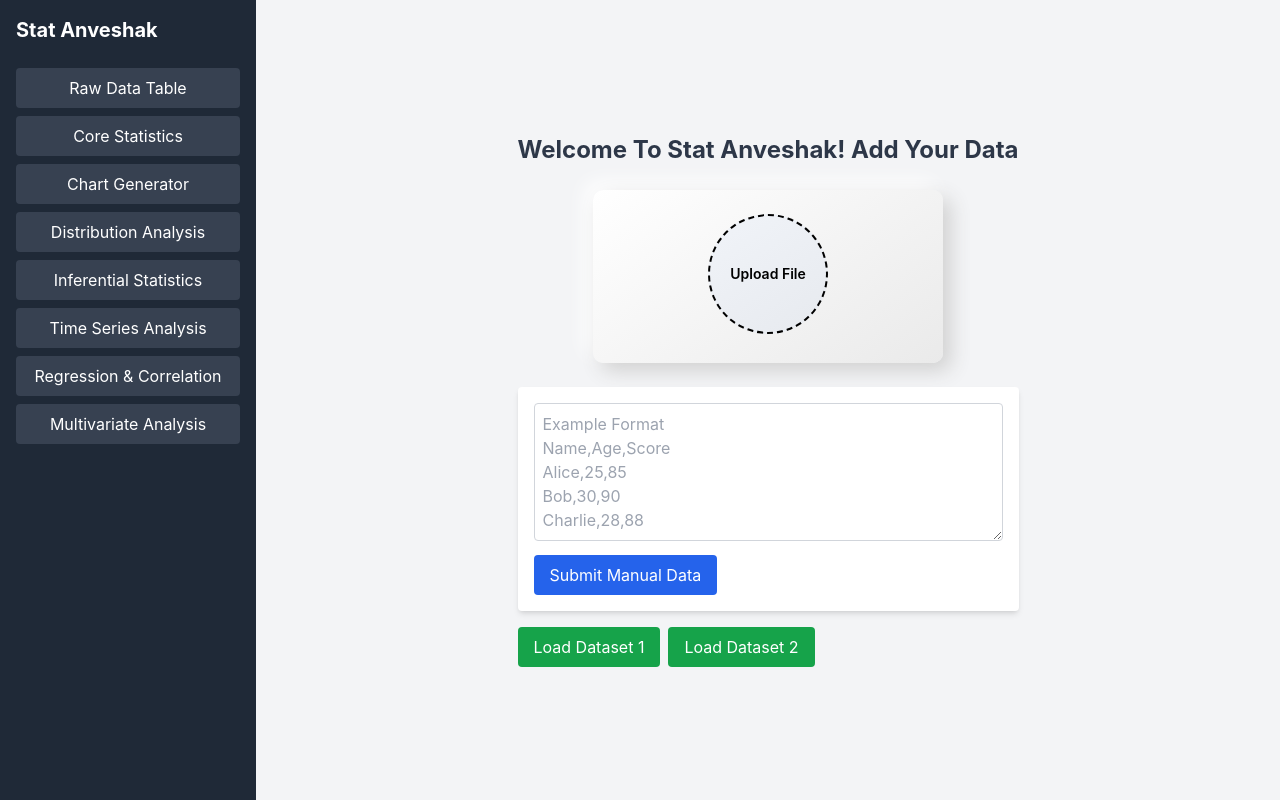
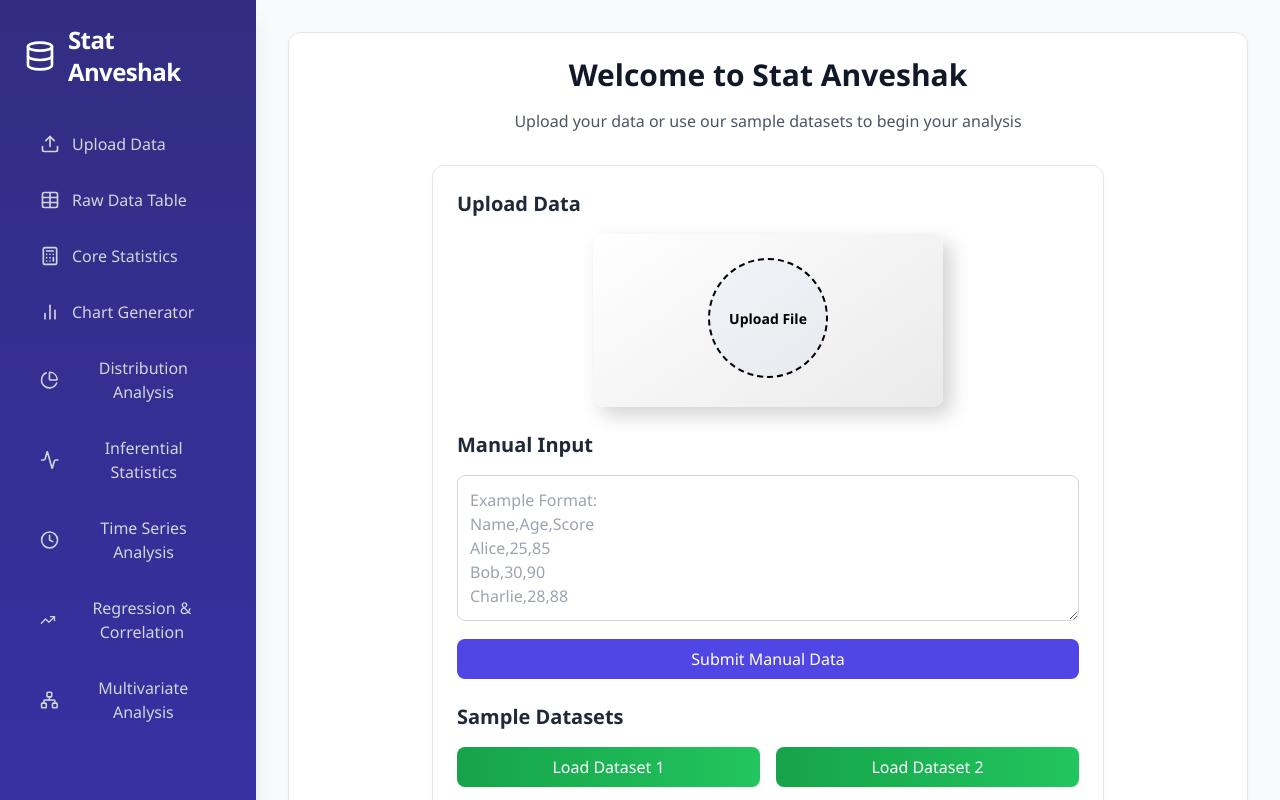
Before and after one commit to Bunnysai143/Stat_Anveshak, a React (Vite) app: page / in a window 1280 px wide. Built offline with nearby package versions, Linux system fonts and the light colour scheme.

Commit message:
added upload-nav and changes css and added icone

```diff
--- a/src/App.jsx
+++ b/src/App.jsx
@@ -1,4 +1,8 @@
-import React, { useState } from "react";
+
+import React, { useState, useEffect } from "react";
+import { BrowserRouter as Router, Routes, Route, Navigate } from "react-router-dom";
+import { Database, BarChart2, PieChart, Activity, Calculator, Clock, TrendingUp, Network, Table, Upload } from 'lucide-react';
+import { Outlet, useNavigate, useLocation } from "react-router-dom";
 import FileUploader from "./components/FileUploader";
 import RawDataTable from "./components/RawDataTable";
 import CoreStatistics from "./components/CoreStatistics";
@@ -9,24 +13,84 @@ import TimeSeriesAnalysis from "./components/TimeSeriesAnalysis";
 import RegressionAndCorrelation from "./components/RegCore";
 import MultivariateAnalysis from "./components/MultivariateAnalysis ";
 import { predefinedDatasets, parseCSVData } from "./utils/datasets";
-import "./styles/App.css";
-// import { predefinedDatasets } from "./utils/datasets";
+const navItems = [
+  { name: "Upload Data", icon: Upload, path: "/upload" },
+  { name: "Raw Data Table", icon: Table, path: "/raw-data" },
+  { name: "Core Statistics", icon: Calculator, path: "/core-statistics" },
+  { name: "Chart Generator", icon: BarChart2, path: "/chart-generator" },
+  { name: "Distribution Analysis", icon: PieChart, path: "/distribution-analysis" },
+  { name: "Inferential Statistics", icon: Activity, path: "/inferential-statistics" },
+  { name: "Time Series Analysis", icon: Clock, path: "/time-series" },
+  { name: "Regression & Correlation", icon: TrendingUp, path: "/regression" },
+  { name: "Multivariate Analysis", icon: Network, path: "/multivariate" }
+];
 
-function App() {
-  const [data, setData] = useState([]);
-  const [columnHeaders, setColumnHeaders] = useState([]);
-  const [selectedComponent, setSelectedComponent] = useState("");
-  const [selectedColumn, setSelectedColumn] = useState(null);
+// Layout component with navigation
+function Layout({ data, setData, columnHeaders, setColumnHeaders }) {
+  const navigate = useNavigate();
+  const location = useLocation();
+
+  return (
+    <div className="flex h-screen bg-gray-50">
+      {/* Left Sidebar */}
+      <nav className="w-64 bg-gradient-to-b from-indigo-900 to-indigo-800 text-white shadow-xl">
+        <div className="p-6">
+          <div
+            className="flex items-center space-x-3 mb-8 cursor-pointer"
+            onClick={() => navigate("/")}
+          >
+            <Database className="w-8 h-8" />
+            <h1 className="text-2xl font-bold tracking-tight">Stat Anveshak</h1>
+          </div>
+          <div className="space-y-2">
+            {navItems.map((item) => (
+              <button
+                key={item.path}
+                className={`w-full flex items-center space-x-3 px-4 py-3 rounded-lg transition-colors duration-150 ${
+                  location.pathname === item.path
+                    ? "bg-indigo-700 text-white"
+                    : "text-gray-300 hover:bg-indigo-800 hover:text-white"
+                }`}
+                onClick={() => navigate(item.path)}
+                disabled={data.length === 0 && item.path !== "/"}
+              >
+                <item.icon className="w-5 h-5" />
+                <span className="font-medium">{item.name}</span>
+              </button>
+            ))}
+          </div>
+        </div>
+      </nav>
+
+      {/* Main Content */}
+      <div className="flex-1 overflow-auto">
+        <div className="max-w-7xl mx-auto p-8">
+          <div className="bg-white rounded-xl shadow-sm border border-gray-200 p-6">
+            {data.length === 0 && location.pathname !== "/" ? (
+              <Navigate to="/" replace />
+            ) : (
+              <Outlet />
+            )}
+          </div>
+        </div>
+      </div>
+    </div>
+  );
+}
+
+function Welcome({ setData, setColumnHeaders }) {
+  const navigate = useNavigate();
 
   const handleFileUpload = (uploadedData, uploadedHeaders) => {
     setData(uploadedData);
     setColumnHeaders(uploadedHeaders);
-    setSelectedComponent("RawDataTable");
+    navigate("/raw-data");
   };
 
   const handleManualInput = (event) => {
     event.preventDefault();
     const rawInput = event.target.manualData.value.trim();
+
     if (!rawInput) {
       alert("Please enter valid data.");
       return;
@@ -42,173 +106,231 @@ function App() {
     }
 
     const headers = rows[0];
-    const body = rows.slice(1).map(row => row.length === headers.length ? row : headers.map(() => ""));
+    const body = rows.slice(1).map(row =>
+      row.length === headers.length ? row : headers.map(() => "")
+    );
 
     setData(body);
     setColumnHeaders(headers);
-    setSelectedComponent("RawDataTable");
+    navigate("/raw-data");
   };
-
-
 
   const handlePredefinedDataset = (datasetName) => {
     const csvData = predefinedDatasets[datasetName];
 
     if (csvData) {
       const { headers, body } = parseCSVData(csvData);
-      console.log("Parsed Headers: ", headers); // Log headers
-      console.log("Parsed Body: ", body); // Log the data rows
-
       setData(body);
       setColumnHeaders(headers);
-      setSelectedComponent("RawDataTable");
+      navigate("/raw-data");
     } else {
       alert("Dataset not found!");
     }
   };
 
+  return (
+    <div className="flex flex-col items-center justify-center min-h-[80vh] space-y-8">
+      <div className="w-full max-w-2xl space-y-8">
+        <div className="text-center">
+          <h1 className="text-3xl font-bold text-gray-900 mb-4">
+            Welcome to Stat Anveshak
+          </h1>
+          <p className="text-gray-600 mb-8">
+            Upload your data or use our sample datasets to begin your analysis
+          </p>
+        </div>
 
-
-  return (
-    <div className="flex h-screen">
-      {/* Left Sidebar */}
-      <nav className="w-1/5 bg-gray-800 text-white h-full flex flex-col p-4">
-        <h1 className="text-xl text-white font-bold mb-6">Stat Anveshak</h1>
-        <button
-          className="mb-2 p-2 bg-gray-700 hover:bg-gray-600 rounded"
-          onClick={() => setSelectedComponent("RawDataTable")}
-        >
-          Raw Data Table
-        </button>
-        <button
-          className="mb-2 p-2 bg-gray-700 hover:bg-gray-600 rounded"
-          onClick={() => setSelectedComponent("CoreStatistics")}
-        >
-          Core Statistics
-        </button>
-        <button
-          className="mb-2 p-2 bg-gray-700 hover:bg-gray-600 rounded"
-          onClick={() => setSelectedComponent("ChartGenerator")}
-        >
-          Chart Generator
-        </button>
-        <button
-          className="mb-2 p-2 bg-gray-700 hover:bg-gray-600 rounded"
-          onClick={() => setSelectedComponent("DistributionAnalysis")}
-        >
-          Distribution Analysis
-        </button>
-        <button
-          className="mb-2 p-2 bg-gray-700 hover:bg-gray-600 rounded"
-          onClick={() => setSelectedComponent("InferentialStatistics")}
-        >
-          Inferential Statistics
-        </button>
-        <button
-          className="mb-2 p-2 bg-gray-700 hover:bg-gray-600 rounded"
-          onClick={() => setSelectedComponent("TimeSeriesAnalysis")}
-        >
-          Time Series Analysis
-        </button>
-        <button
-          className="mb-2 p-2 bg-gray-700 hover:bg-gray-600 rounded"
-          onClick={() => setSelectedComponent("RegressionAndCorrelation")}
-        >
-          Regression & Correlation
-        </button>
-        <button
-          className="mb-2 p-2 bg-gray-700 hover:bg-gray-600 rounded"
-          onClick={() => setSelectedComponent("MultivariateAnalysis")}
-        >
-          Multivariate Analysis
-        </button>
-      </nav>
-
-      {/* Main Content */}
-      <div className="w-4/5 p-6 bg-gray-100 overflow-auto">
-        {data.length === 0 ? (
-          <div className="flex flex-col items-center justify-center h-full space-y-6">
-            <div>
-              <h1 className="text-2xl font-bold mb-4">
-                Welcome To Stat Anveshak! Add Your Data
-              </h1>
-              <div className="mb-4">
+        <div className="bg-white rounded-xl shadow-sm border border-gray-200 p-6 space-y-6">
+          <div className="space-y-4">
+            <h2 className="text-xl font-semibold text-gray-800">Upload Data</h2>
             <FileUploader onFileUpload={handleFileUpload} />
           </div>
-              <form
-                onSubmit={handleManualInput}
-                className="bg-white shadow-md p-4 rounded mb-4"
-              >
+
+          <div className="space-y-4">
+            <h2 className="text-xl font-semibold text-gray-800">Manual Input</h2>
+            <form onSubmit={handleManualInput}>
               <textarea
                 name="manualData"
-  rows="5"
-  className="w-full border border-gray-300 p-2 rounded mb-2"
-  placeholder="Example Format
-Name,Age,Score
-Alice,25,85
-Bob,30,90
-Charlie,28,88"
+                rows={5}
+                className="w-full border border-gray-300 rounded-lg p-3 focus:ring-2 focus:ring-indigo-500 focus:border-transparent"
+                placeholder="Example Format:&#10;Name,Age,Score&#10;Alice,25,85&#10;Bob,30,90&#10;Charlie,28,88"
               ></textarea>
-
               <button
                 type="submit"
-                  className="px-4 py-2 bg-blue-600 text-white rounded hover:bg-blue-500"
+                className="mt-3 w-full bg-indigo-600 text-white py-2 px-4 rounded-lg hover:bg-indigo-700 transition-colors duration-150"
               >
                 Submit Manual Data
               </button>
             </form>
-              <div>
+          </div>
+
+          <div className="space-y-4">
+            <h2 className="text-xl font-semibold text-gray-800">Sample Datasets</h2>
+            <div className="flex space-x-4">
               <button
-                  className="px-4 py-2 bg-green-600 text-white rounded hover:bg-green-500 mr-2"
                 onClick={() => handlePredefinedDataset("Dataset 1")}
+                className="flex-1 bg-gradient-to-r from-green-600 to-green-500 text-white py-2 px-4 rounded-lg hover:from-green-700 hover:to-green-600 transition-colors duration-150"
               >
                 Load Dataset 1
               </button>
               <button
-                  className="px-4 py-2 bg-green-600 text-white rounded hover:bg-green-500"
                 onClick={() => handlePredefinedDataset("Dataset 2")}
+                className="flex-1 bg-gradient-to-r from-green-600 to-green-500 text-white py-2 px-4 rounded-lg hover:from-green-700 hover:to-green-600 transition-colors duration-150"
               >
                 Load Dataset 2
               </button>
             </div>
           </div>
         </div>
-        ) : (
-          <>
-            {selectedComponent === "RawDataTable" && (
-              <RawDataTable data={data} columnHeaders={columnHeaders} setData={setData} />
-            )}
-            {selectedComponent === "CoreStatistics" && (
-              <CoreStatistics
-                data={data}
-                columnHeaders={columnHeaders}
-                selectedColumn={selectedColumn}
-                onColumnSelect={setSelectedColumn}
+      </div>
+    </div>
+  );
+}
+function UploadData({ setData, setColumnHeaders }) {
+  const navigate = useNavigate();
+
+  return (
+    <div className="space-y-8">
+      <div className="text-center">
+        <h1 className="text-3xl font-bold text-gray-900 mb-4">
+          Upload New Dataset
+        </h1>
+        <p className="text-gray-600">
+          Choose a method to upload your new dataset
+        </p>
+      </div>
+
+      <div className="space-y-6">
+        <div className="space-y-4">
+          <h2 className="text-xl font-semibold text-gray-800">File Upload</h2>
+          <FileUploader
+            onFileUpload={(uploadedData, uploadedHeaders) => {
+              setData(uploadedData);
+              setColumnHeaders(uploadedHeaders);
+              localStorage.setItem('tableData', JSON.stringify(uploadedData));
+              localStorage.setItem('columnHeaders', JSON.stringify(uploadedHeaders));
+              navigate("/raw-data");
+            }}
           />
-            )}
-            {selectedComponent === "ChartGenerator" && (
-              <ChartGenerator data={data} columnHeaders={columnHeaders} />
-            )}
-            {selectedComponent === "DistributionAnalysis" && (
-              <DistributionAnalysis data={data} columnHeaders={columnHeaders} />
-            )}
-            {selectedComponent === "InferentialStatistics" && (
-              <InferentialStatistics data={data} columnHeaders={columnHeaders} />
-            )}
-            {selectedComponent === "TimeSeriesAnalysis" && (
-              <TimeSeriesAnalysis data={data} columnHeaders={columnHeaders} />
-            )}
-            {selectedComponent === "RegressionAndCorrelation" && (
-              <RegressionAndCorrelation data={data} columnHeaders={columnHeaders} />
-            )}
-            {selectedComponent === "MultivariateAnalysis" && (
-              <MultivariateAnalysis data={data} columnHeaders={columnHeaders} setData={setData} />
-            )}
-          </>
-        )}
+        </div>
+
+        <div className="space-y-4">
+          <h2 className="text-xl font-semibold text-gray-800">Manual Input</h2>
+          <form onSubmit={(e) => {
+            e.preventDefault();
+            const rawInput = e.target.manualData.value.trim();
+
+            if (!rawInput) {
+              alert("Please enter valid data.");
+              return;
+            }
+
+            const rows = rawInput
+              .split("\n")
+              .map(row => row.split(",").map(value => value.trim()));
+
+            if (rows.length < 2) {
+              alert("Please enter valid CSV data with at least one data row.");
+              return;
+            }
+
+            const headers = rows[0];
+            const body = rows.slice(1).map(row =>
+              row.length === headers.length ? row : headers.map(() => "")
+            );
+
+            setData(body);
+            setColumnHeaders(headers);
+            localStorage.setItem('tableData', JSON.stringify(body));
+            localStorage.setItem('columnHeaders', JSON.stringify(headers));
+            navigate("/raw-data");
+          }}>
+            <textarea
+              name="manualData"
+              rows={5}
+              className="w-full border border-gray-300 rounded-lg p-3 focus:ring-2 focus:ring-indigo-500 focus:border-transparent"
+              placeholder="Example Format:&#10;Name,Age,Score&#10;Alice,25,85&#10;Bob,30,90&#10;Charlie,28,88"
+            ></textarea>
+            <button
+              type="submit"
+              className="mt-3 w-full bg-indigo-600 text-white py-2 px-4 rounded-lg hover:bg-indigo-700 transition-colors duration-150"
+            >
+              Submit Manual Data
+            </button>
+          </form>
+        </div>
+
+        <div className="space-y-4">
+          <h2 className="text-xl font-semibold text-gray-800">Sample Datasets</h2>
+          <div className="flex space-x-4">
+            {Object.keys(predefinedDatasets).map((datasetName) => (
+              <button
+                key={datasetName}
+                onClick={() => {
+                  const csvData = predefinedDatasets[datasetName];
+                  const { headers, body } = parseCSVData(csvData);
+                  setData(body);
+                  setColumnHeaders(headers);
+                  localStorage.setItem('tableData', JSON.stringify(body));
+                  localStorage.setItem('columnHeaders', JSON.stringify(headers));
+                  navigate("/raw-data");
+                }}
+                className="flex-1 bg-gradient-to-r from-green-600 to-green-500 text-white py-2 px-4 rounded-lg hover:from-green-700 hover:to-green-600 transition-colors duration-150"
+              >
+                Load {datasetName}
+              </button>
+            ))}
+          </div>
+        </div>
       </div>
     </div>
   );
 }
 
+function App() {
+  const [data, setData] = useState(() => {
+    const savedData = localStorage.getItem('tableData');
+    return savedData ? JSON.parse(savedData) : [];
+  });
+
+  const [columnHeaders, setColumnHeaders] = useState(() => {
+    const savedHeaders = localStorage.getItem('columnHeaders');
+    return savedHeaders ? JSON.parse(savedHeaders) : [];
+  });
+
+  const [selectedColumn, setSelectedColumn] = useState(null);
+
+  useEffect(() => {
+    if (data.length > 0) {
+      localStorage.setItem('tableData', JSON.stringify(data));
+    }
+  }, [data]);
+
+  useEffect(() => {
+    if (columnHeaders.length > 0) {
+      localStorage.setItem('columnHeaders', JSON.stringify(columnHeaders));
+    }
+  }, [columnHeaders]);
+
+  return (
+    <Router>
+      <Routes>
+        <Route path="/" element={<Layout data={data} setData={setData} columnHeaders={columnHeaders} setColumnHeaders={setColumnHeaders} />}>
+          <Route index element={<Welcome setData={setData} setColumnHeaders={setColumnHeaders} />} />
+          <Route path="upload" element={<UploadData setData={setData} setColumnHeaders={setColumnHeaders} />} />
+          <Route path="raw-data" element={<RawDataTable data={data} setData={setData} columnHeaders={columnHeaders} />} />
+          <Route path="core-statistics" element={<CoreStatistics data={data} columnHeaders={columnHeaders} selectedColumn={selectedColumn} setSelectedColumn={setSelectedColumn} />} />
+          <Route path="chart-generator" element={<ChartGenerator data={data} columnHeaders={columnHeaders} />} />
+          <Route path="distribution-analysis" element={<DistributionAnalysis data={data} columnHeaders={columnHeaders} />} />
+          <Route path="inferential-statistics" element={<InferentialStatistics data={data} columnHeaders={columnHeaders} />} />
+          <Route path="time-series" element={<TimeSeriesAnalysis data={data} columnHeaders={columnHeaders} />} />
+          <Route path="regression" element={<RegressionAndCorrelation data={data} columnHeaders={columnHeaders} />} />
+          <Route path="multivariate" element={<MultivariateAnalysis data={data} setData={setData} columnHeaders={columnHeaders} />} />
+          <Route path="*" element={<Navigate to="/" replace />} />
+        </Route>
+      </Routes>
+    </Router>
+  );
+}
+
 export default App;
```
Lines whose indentation alone changed are shown as unchanged.
